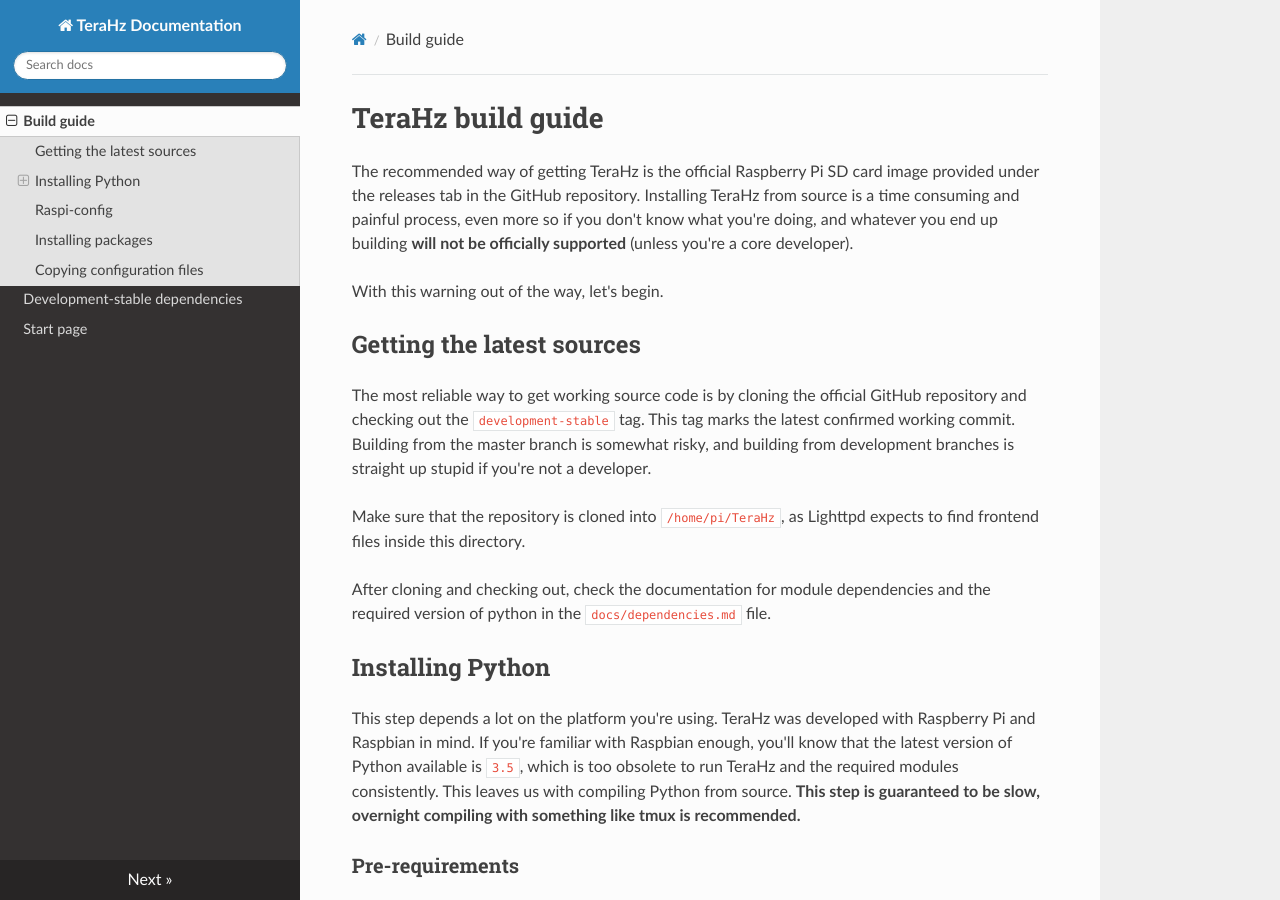
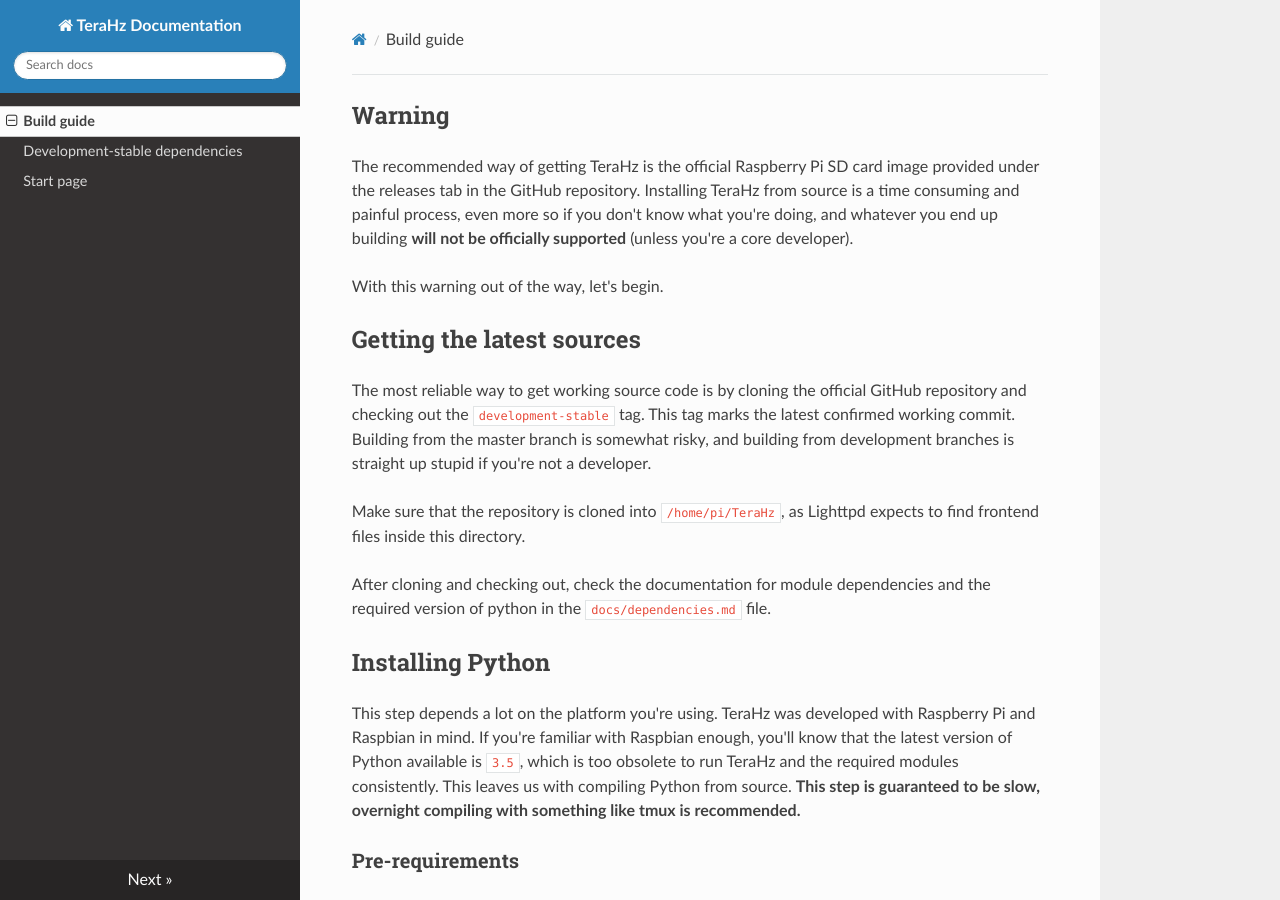
Before and after one commit to cls-02/TeraHz, an MkDocs documentation site: the page built from docs/build.md, in a window 1280 px wide and 900 px high. Built offline with MkDocs 1.6.1, drawn with Linux system fonts in a browser that asks for light colours; nearby versions of some CDN libraries.

```diff
--- a/docs/build.md
+++ b/docs/build.md
@@ -1,4 +1,4 @@
-# TeraHz build guide
+## Warning
 The recommended way of getting TeraHz is the official Raspberry Pi SD card image
 provided under the releases tab in the GitHub repository. Installing TeraHz from
 source is a time consuming and painful process, even more so if you don't know
```
Also changed, not shown: docs/dependencies.md (+0 -1 lines), docs/index.md (+0 -1 lines).
